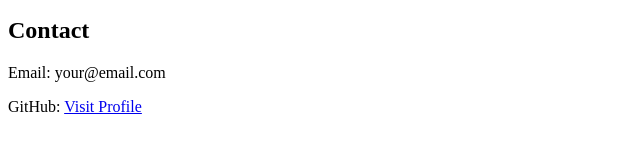
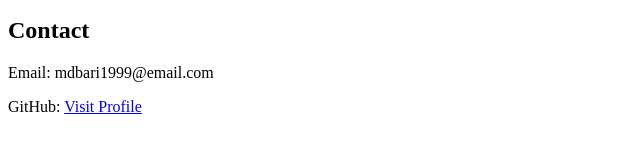
Before and after one commit to MohammedAbdulBari-1999/Mohammed_Abdul_Bari-portfolio, a plain HTML site: page index.html in a window 1280 px wide. Shown: the part 564-714 px from the top of the page, 0-640 px from the left. Drawn offline with Linux system fonts and the light colour scheme.

Commit message:
Update index.html

```diff
--- a/index.html
+++ b/index.html
@@ -33,5 +33,5 @@ popular product categories, and customer behavior trends.
 <p>Excel | SQL | Power BI | Python</p>
 
 <h2>Contact</h2>
-<p>Email: your@email.com</p>
+<p>Email: mdbari1999@email.com</p>
 <p>GitHub: <a href="https://github.com/MohammedAbdulBari-1999">Visit Profile</a></p>
```
